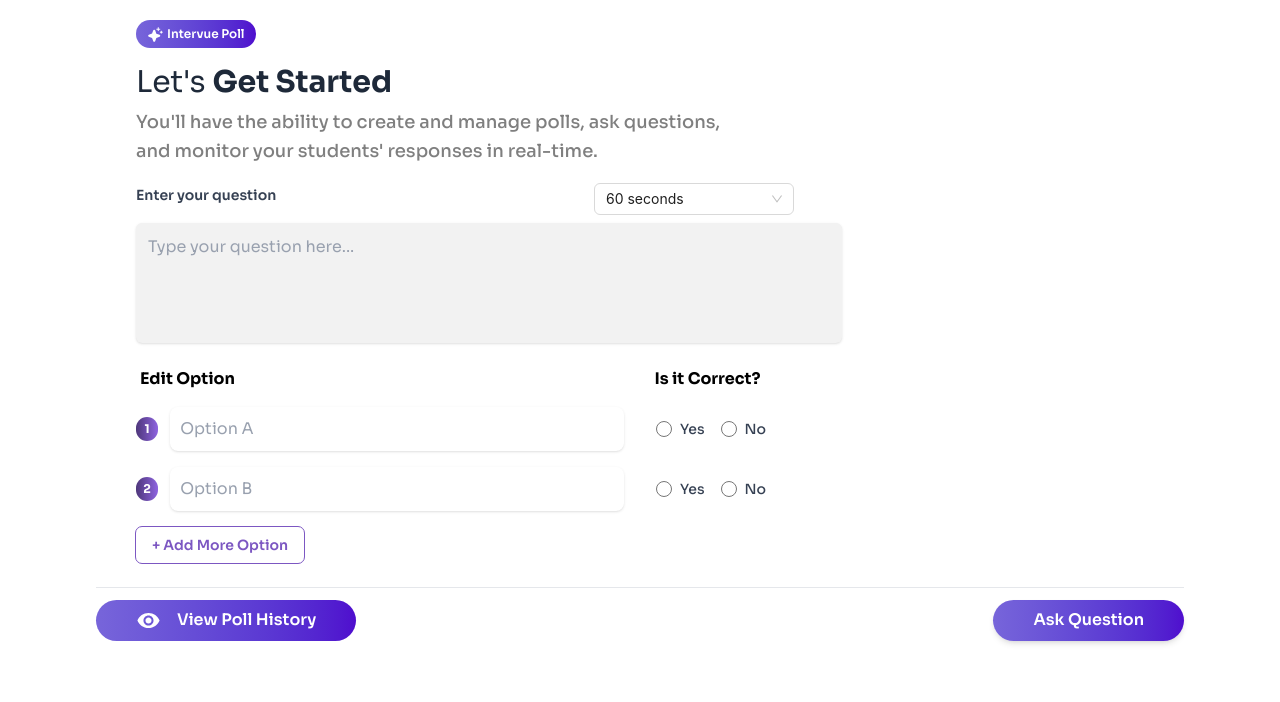
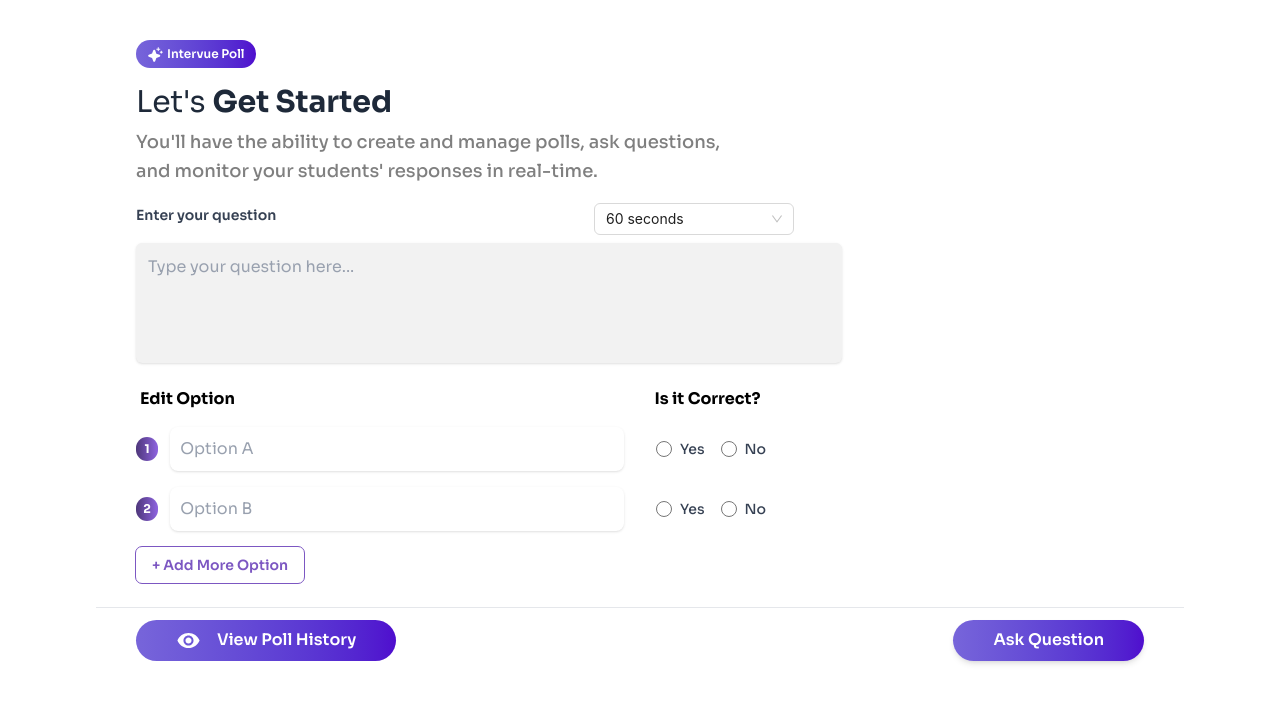
Before and after one commit to yelisetty-suresh-babu/intervueTask, a React (Vite) app in the folder frontend/: page /teacher in a window 1280 px wide. Shown: the top 702 px of the page. Built offline with nearby package versions, Linux system fonts and the light colour scheme; no server answers.

Commit message:
fix: remove comments and adjust the styling

```diff
--- a/frontend/src/component/CreatePoll.tsx
+++ b/frontend/src/component/CreatePoll.tsx
@@ -63,7 +63,7 @@ const CreatePoll = ({
   };
 
   return (
-    <div className="bg-white rounded-lg  mx-auto py-5 px-24  h-screen font-sora">
+    <div className="bg-white rounded-lg  mx-auto py-10 px-24  h-screen font-sora">
       {/* Header */}
       <div className="mb-4 px-10">
         <div className="bg-gradient-to-r from-[#7765DA] to-[#4F0DCE] text-white px-3 py-1.5 rounded-full inline-flex items-center text-xs font-semibold mb-4">
@@ -151,7 +151,7 @@ const CreatePoll = ({
       </div>
 
       {/* Submit Button */}
-      <div className="border-t border-gray-200 pt-3 flex justify-between">
+      <div className="border-t border-gray-200 pt-3 flex justify-between px-10">
         <button
           onClick={() => {
             setHistory(true);
--- a/frontend/src/component/Landing.tsx
+++ b/frontend/src/component/Landing.tsx
@@ -1,5 +1,5 @@
 import { useState } from "react";
-import { Link } from "react-router-dom";
+import { useNavigate } from "react-router-dom";
 
 const Landing = () => {
   const [selectedRole, setSelectedRole] = useState<string | null>(null);
@@ -7,9 +7,10 @@ const Landing = () => {
   const handleRoleSelect = (role: string) => {
     setSelectedRole(role);
   };
+  const navigate = useNavigate();
 
   return (
-    <div className="flex flex-col items-center justify-center min-h-screen bg-gray-50 p-5 font-sans">
+    <div className="flex flex-col items-center justify-center min-h-screen bg-gray-50 p-5 font-sora">
       <div className="text-center mb-12">
         {/* Intervue Poll Tag */}
         <div className="bg-gradient-to-r from-[#7765DA] to-[#4F0DCE] text-white px-4 py-2 rounded-full inline-flex items-center text-sm font-semibold mb-5 shadow-sm">
@@ -40,29 +41,6 @@ const Landing = () => {
       </div>
 
       <div className="flex gap-8 mb-12">
-        <Link to="/teacher">
-          <div
-            className={`
-            bg-white border border-gray-200 rounded-xl p-8 w-96 shadow-md cursor-pointer
-            transition-all duration-300 ease-in-out
-            ${
-              selectedRole === "teacher"
-                ? "border-purple-600 shadow-lg ring-2 ring-purple-300"
-                : "hover:shadow-lg hover:border-gray-300"
-            }
-              `}
-            onClick={() => handleRoleSelect("teacher")}
-          >
-            <h2 className="text-xl font-semibold text-gray-800 mb-3">
-              I'm a Teacher
-            </h2>
-            <p className="text-base text-gray-600 leading-snug">
-              Submit answers and view live poll results in real-time.
-            </p>
-          </div>
-        </Link>
-
-        <Link to="/student">
         <div
           className={`
             bg-white border border-gray-200 rounded-xl p-8 w-96 shadow-md cursor-pointer
@@ -83,7 +61,26 @@ const Landing = () => {
             industry
           </p>
         </div>
-        </Link>
+
+        <div
+          className={`
+            bg-white border border-gray-200 rounded-xl p-8 w-96 shadow-md cursor-pointer
+            transition-all duration-300 ease-in-out
+            ${
+              selectedRole === "teacher"
+                ? "border-purple-600 shadow-lg ring-2 ring-purple-300"
+                : "hover:shadow-lg hover:border-gray-300"
+            }
+              `}
+          onClick={() => handleRoleSelect("teacher")}
+        >
+          <h2 className="text-xl font-semibold text-gray-800 mb-3">
+            I'm a Teacher
+          </h2>
+          <p className="text-base text-gray-600 leading-snug">
+            Submit answers and view live poll results in real-time.
+          </p>
+        </div>
       </div>
 
       <button
@@ -92,6 +89,9 @@ const Landing = () => {
           px-16 py-3 rounded-full text-lg shadow-lg cursor-pointer
           hover:from-[#6b5bc6] hover:to-[#460ab5] transition-colors duration-300
         "
+        onClick={() => {
+          navigate(`/${selectedRole}`);
+        }}
       >
         Continue
       </button>
--- a/frontend/src/component/QuestionHistory.tsx
+++ b/frontend/src/component/QuestionHistory.tsx
@@ -34,7 +34,6 @@ const QuestionHistory: FC<QuestionHistoryProps> = ({
             .reverse()
             .map((q) => (
               <div key={q.id} className="rounded-lg p-4">
-                {/* Reusing the LiveResults component */}
                 <LiveResults activeQuestion={q} isHistory={true} />
               </div>
             ))}
```
Lines whose indentation alone changed are shown as unchanged.
